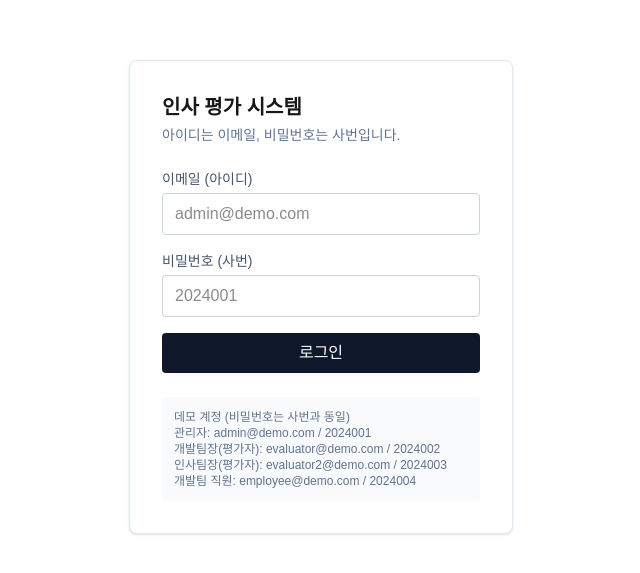
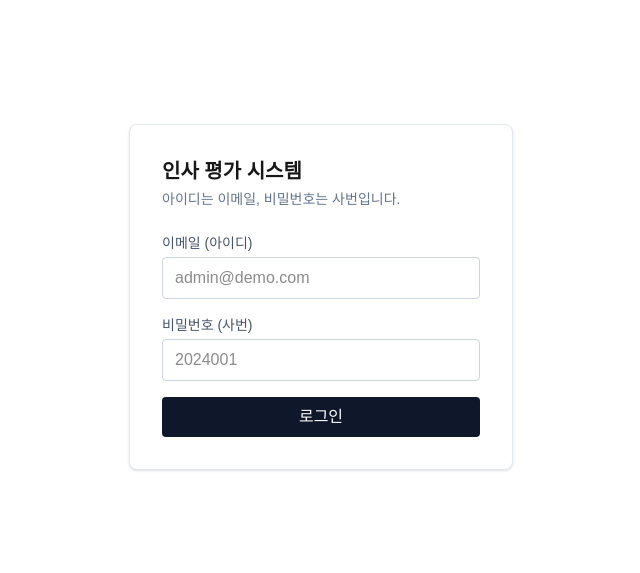
Before and after one commit to chosw9187-source/30agro, a Next.js app: page /login in a window 1280 px wide. Shown: the part 103-676 px from the top of the page, without its empty margins (319-959 px from the left). Built offline with nearby package versions, Linux system fonts and the light colour scheme; no server answers.

Commit message:
Remove demo account credentials from public login page
The login screen is now reachable by real testers, so listing
account emails and passwords there is no longer appropriate.

```diff
--- a/src/app/login/page.tsx
+++ b/src/app/login/page.tsx
@@ -9,13 +9,6 @@ export default function LoginPage() {
           아이디는 이메일, 비밀번호는 사번입니다.
         </p>
         <LoginForm />
-        <div className="mt-6 rounded bg-slate-50 p-3 text-xs text-slate-500">
-          <p>데모 계정 (비밀번호는 사번과 동일)</p>
-          <p>관리자: admin@demo.com / 2024001</p>
-          <p>개발팀장(평가자): evaluator@demo.com / 2024002</p>
-          <p>인사팀장(평가자): evaluator2@demo.com / 2024003</p>
-          <p>개발팀 직원: employee@demo.com / 2024004</p>
-        </div>
       </div>
     </div>
   );
```
